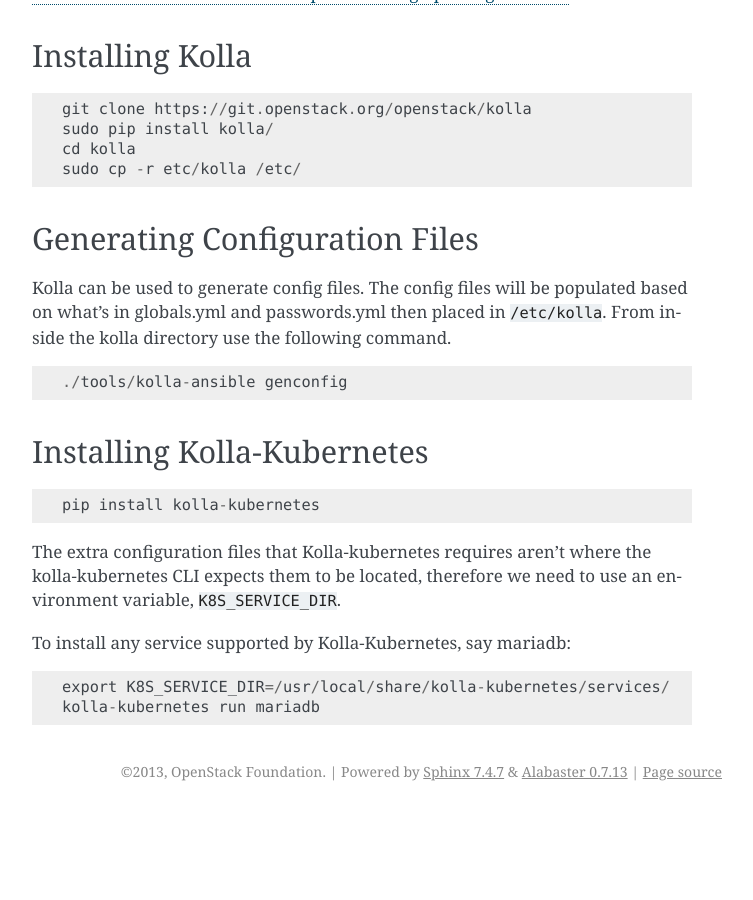
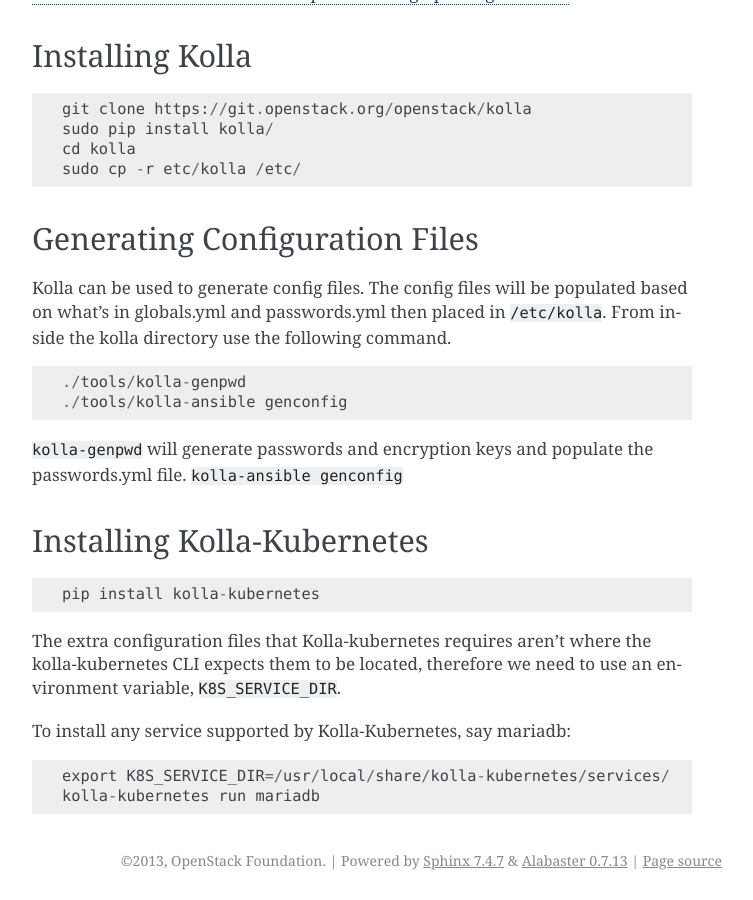
Before and after one commit to openstack-archive/kolla-kubernetes, a Sphinx documentation site: the page built from doc/source/quickstart.rst, in a window 1280 px wide and 900 px high, scrolled down 1372 px. Shown: the whole window, without its empty margins (388-1141 px from the left). Built offline with Sphinx 7.4.7, drawn with Linux system fonts in a browser that asks for light colours; before the commit the page ends 2183 px from its top, so only the background shows below that.

Commit message:
Adding the password generation step to the docs.
Change-Id: I3587d8c5d8abb44cba5235b4e02577f0c81cfc76

```diff
--- a/doc/source/quickstart.rst
+++ b/doc/source/quickstart.rst
@@ -83,7 +83,10 @@ Kolla can be used to generate config files.  The config files will be populated
 
 ::
 
+    ./tools/kolla-genpwd
     ./tools/kolla-ansible genconfig
+
+``kolla-genpwd`` will generate passwords and encryption keys and populate the passwords.yml file.  ``kolla-ansible genconfig``
 
 Installing Kolla-Kubernetes
 ===========================
```
